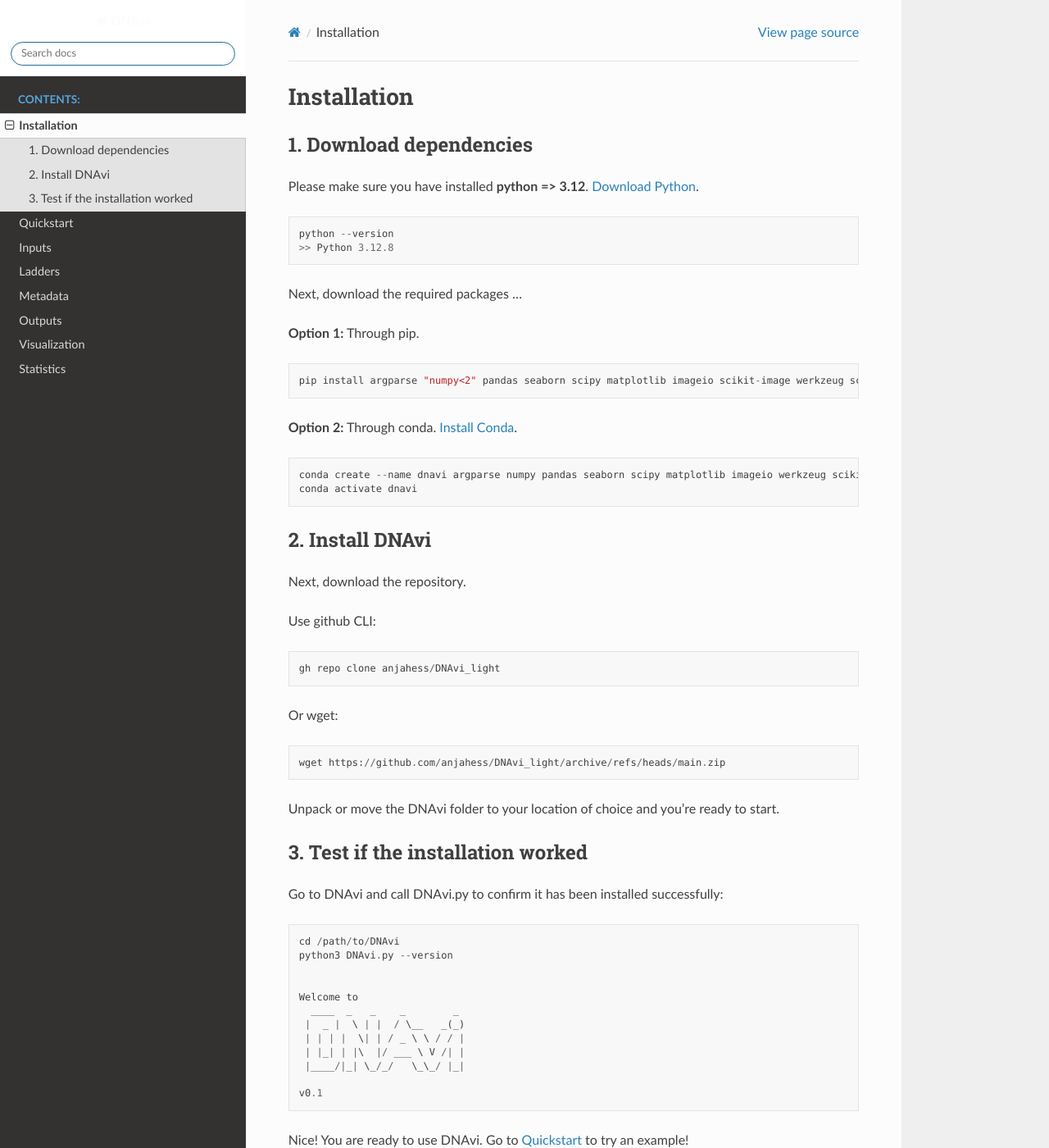
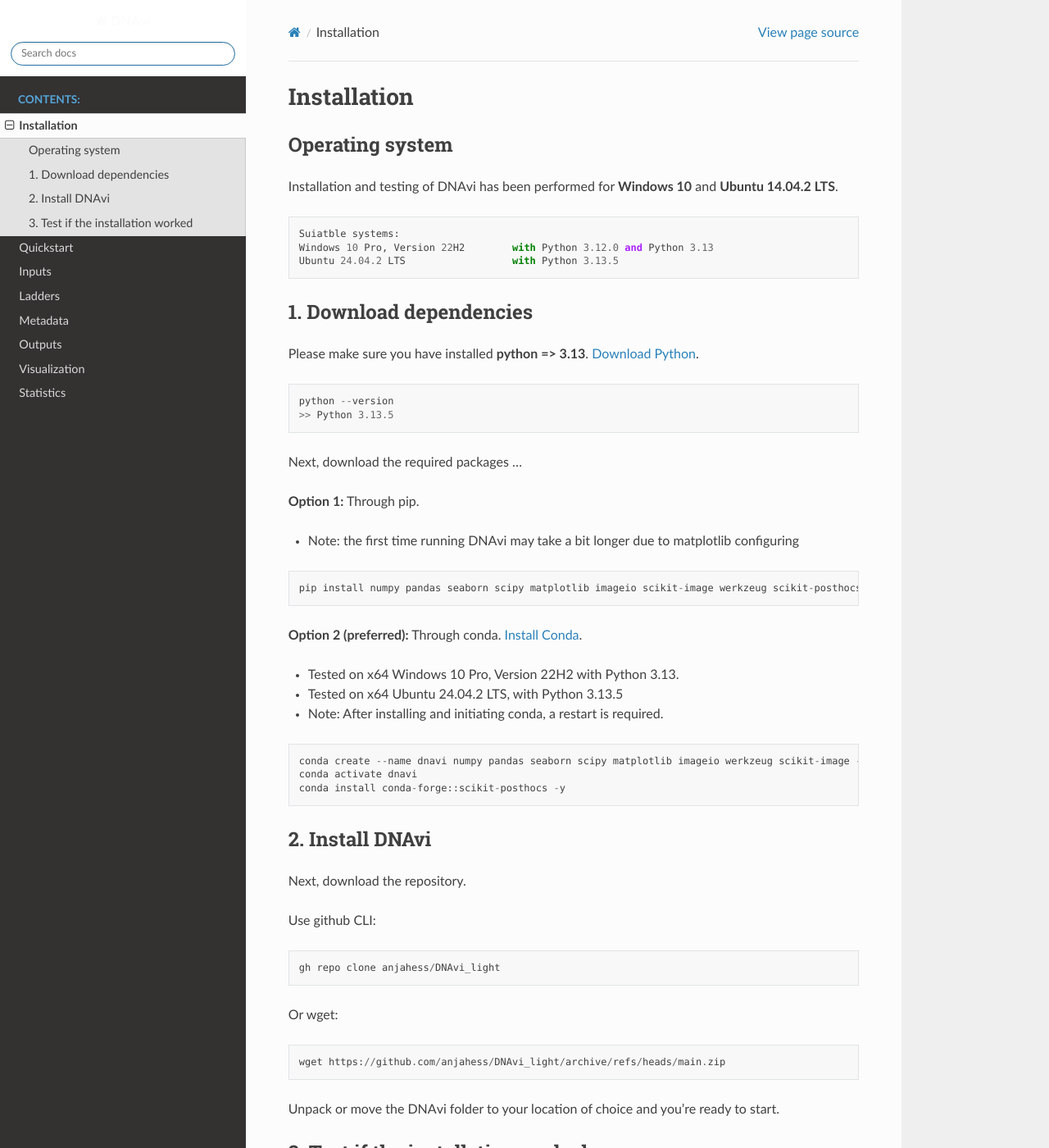
Before and after one commit to anjahess/DNAvi, a Sphinx documentation site: the page built from docs/source/Installation.rst, in a window 1280 px wide and 1400 px high. Shown: the whole window at 82% size. Built offline with Sphinx 7.4.7 and the Read the Docs theme 3.1.0, drawn with Linux system fonts in a browser that asks for light colours.

Commit message:
Add Windows/Linux test specs for Installation.rst, improve Quickstart.rst

```diff
--- a/docs/source/Installation.rst
+++ b/docs/source/Installation.rst
@@ -7,32 +7,50 @@
 ===================
 
 
+Operating system
+^^^^^^^^^^^^^^^^^^
+
+Installation and testing of DNAvi has been performed for **Windows 10** and **Ubuntu 14.04.2 LTS**.
+
+.. code-block::
+
+    Suiatble systems:
+    Windows 10 Pro, Version 22H2        with Python 3.12.0 and Python 3.13
+    Ubuntu 24.04.2 LTS                  with Python 3.13.5
 
 1. Download dependencies
 ^^^^^^^^^^^^^^^^^^
 
-Please make sure you have installed **python => 3.12**. `Download Python <https://www.python.org/downloads/>`_.
+Please make sure you have installed **python => 3.13**. `Download Python <https://www.python.org/downloads/>`_.
 
 .. code-block::
 
-       python --version
-       >> Python 3.12.8
+   python --version
+   >> Python 3.13.5
 
 
 Next, download the required packages ...
 
 **Option 1:** Through pip.
 
-.. code-block::
 
-       pip install argparse "numpy<2" pandas seaborn scipy matplotlib imageio scikit-image werkzeug scikit_posthocs
-
-**Option 2:** Through conda. `Install Conda <https://www.anaconda.com/download/success/>`_.
+* Note: the first time running DNAvi may take a bit longer due to matplotlib configuring
 
 .. code-block::
 
-    conda create --name dnavi argparse numpy pandas seaborn scipy matplotlib imageio werkzeug scikit-image scikit_posthocs
+    pip install numpy pandas seaborn scipy matplotlib imageio scikit-image werkzeug scikit-posthocs
+
+**Option 2 (preferred):** Through conda. `Install Conda <https://www.anaconda.com/download/success/>`_.
+
+* Tested on x64 Windows 10 Pro, Version 22H2 with Python 3.13.
+* Tested on x64 Ubuntu 24.04.2 LTS, with Python 3.13.5
+* Note: After installing and initiating conda, a restart is required.
+
+.. code-block::
+
+    conda create --name dnavi numpy pandas seaborn scipy matplotlib imageio werkzeug scikit-image -y
     conda activate dnavi
+    conda install conda-forge::scikit-posthocs -y
 
 
 2. Install DNAvi
--- a/docs/source/Quickstart.rst
+++ b/docs/source/Quickstart.rst
@@ -27,7 +27,7 @@
 
     cd path/to/DNAvi/
     ls
-    DNAvi.py  docs  LICENSE  README.md  src  static  tests
+    >> DNAvi.py  docs  LICENSE  README.md  src  static  tests
 
 
 If you are in the right directory, you can run an example provided with the package (no downloads required).
```
Also changed, not shown: 5 other files.
